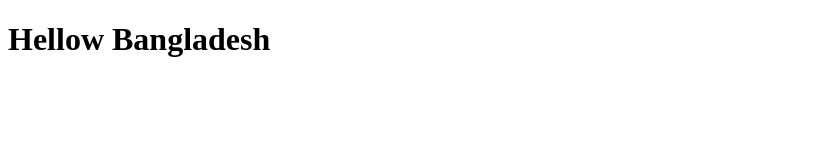
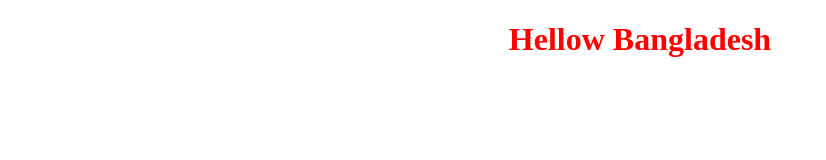
Before and after one commit to Zillur-13/Upload_projects_2, a plain HTML site: page index.html in a window 1280 px wide. Shown: the whole page, without its empty margins (0-826 px from the left). Drawn offline with Linux system fonts and the light colour scheme.

Commit message:
css added

```diff
--- a/index.html
+++ b/index.html
@@ -8,7 +8,7 @@
 </head>
 <body>
 
-  <h1>Hellow Bangladesh</h1>
+  <h1 class="hellow">Hellow Bangladesh</h1>
 
 
     <script src="./script.js"></script>
--- a/style.css
+++ b/style.css
@@ -0,0 +1,4 @@
+.hellow{
+    text-align: center;
+    color: red;
+}
```
